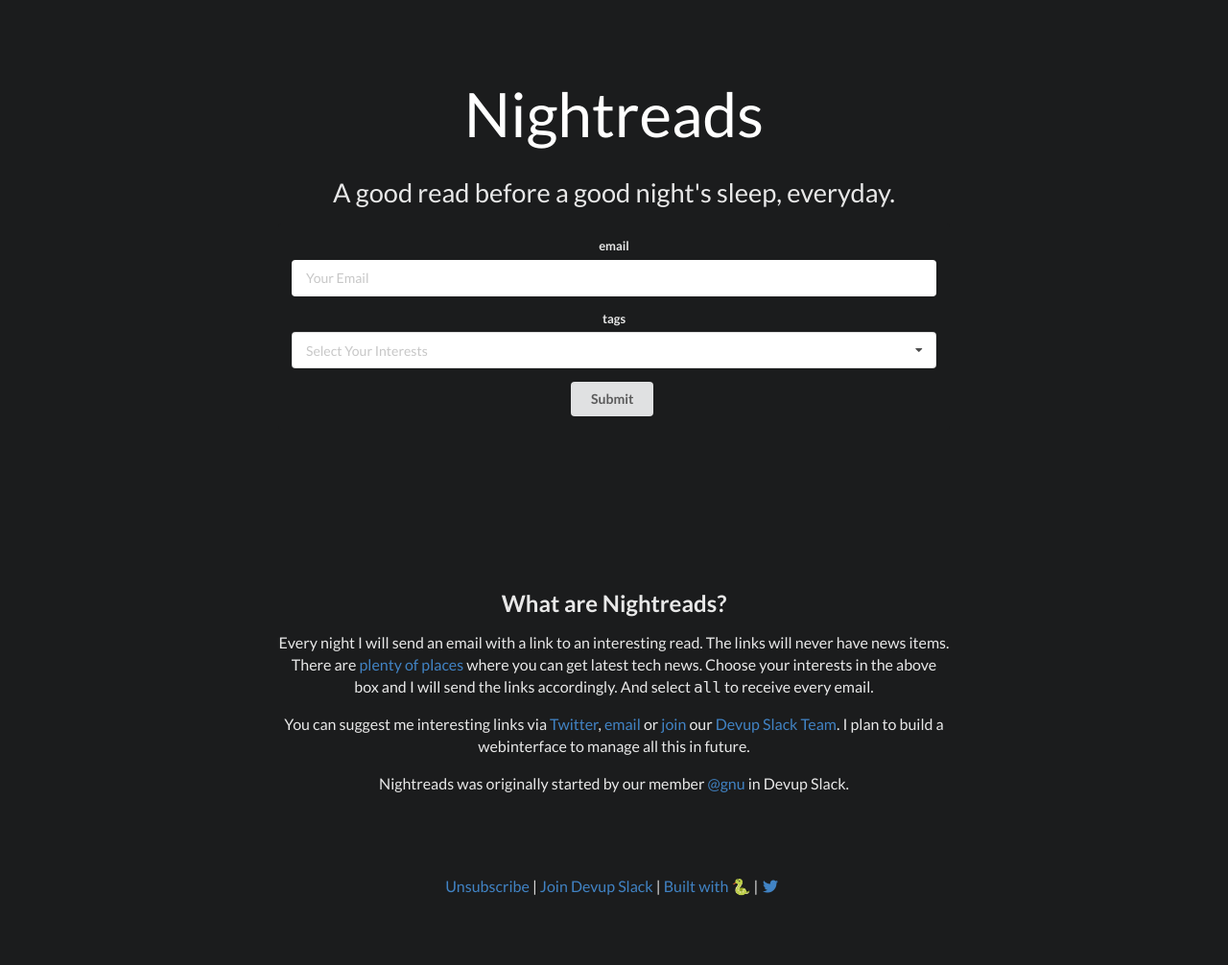
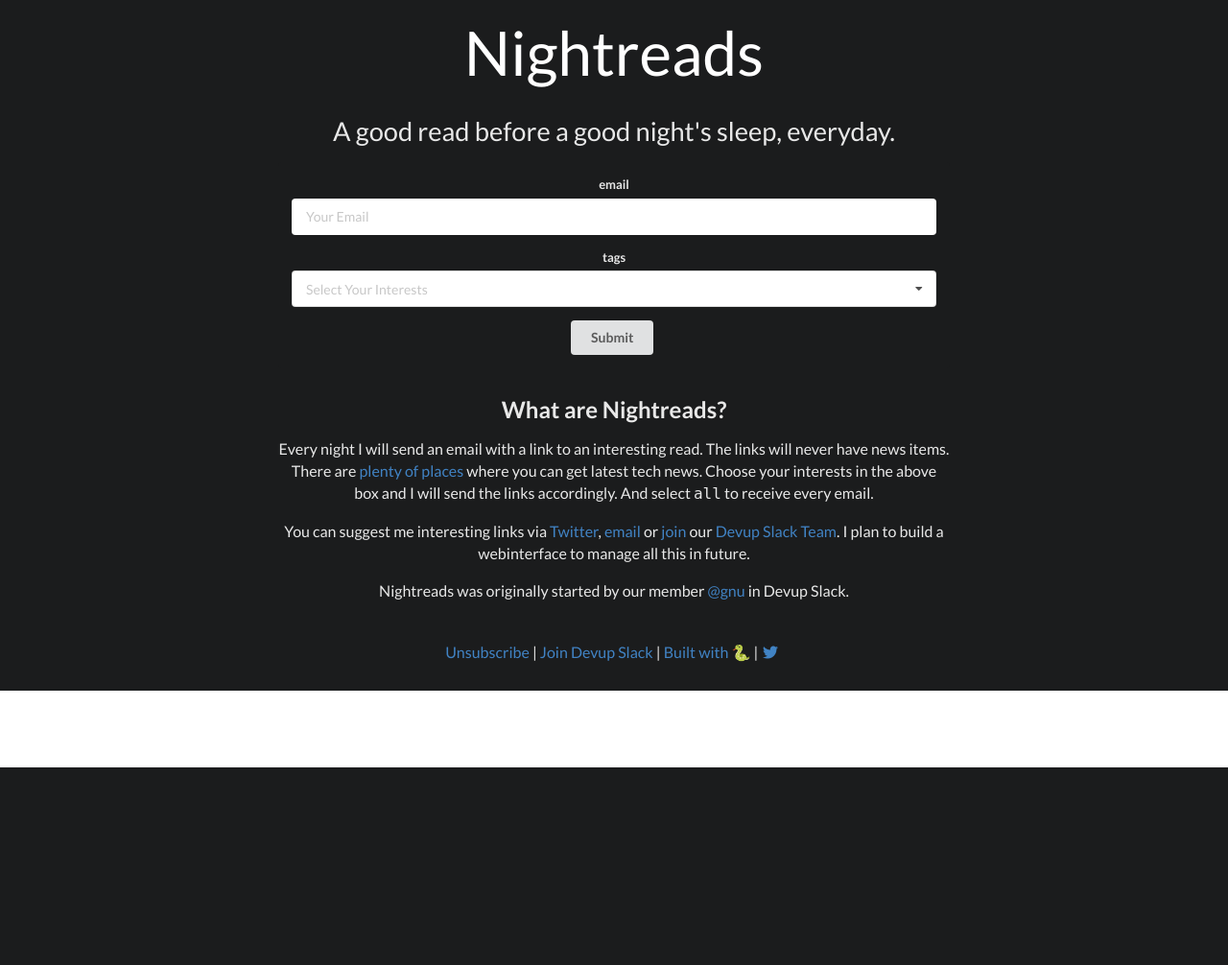
Before and after one commit to avinassh/nightreads, a Django app: page / in a window 1280 px wide. Shown: the whole page at 96% size. After the commit the page ends 800 px from the top, so only its background shows below. Run offline with Django 3.2, Linux system fonts and the light colour scheme; data that the repository does not hold is empty; parts of the project's set-up code (start-up, migrations or seed data) failed here and were passed over; some libraries are stand-ins or nearby versions.

Commit message:
Fix CSS and reduce unnecesary gaps

```diff
--- a/nightreads/templates/base.html
+++ b/nightreads/templates/base.html
@@ -11,8 +11,10 @@
   <link rel="stylesheet" type="text/css" href="//cdnjs.cloudflare.com/ajax/libs/semantic-ui/2.1.8/semantic.min.css">
 
   <style type="text/css">
+    .masthead {
+      margin-top: -5% !important;
+    }
     .masthead.segment {
-      min-height: 600px;
       padding: 1em 0em;
     }
     .masthead .logo.item img {
@@ -61,7 +63,7 @@
     }
 
     .footer.segment {
-      padding: 5em 0em;
+      padding: 2em 0em;
     }
 
     @media only screen and (max-width: 700px) {
```
